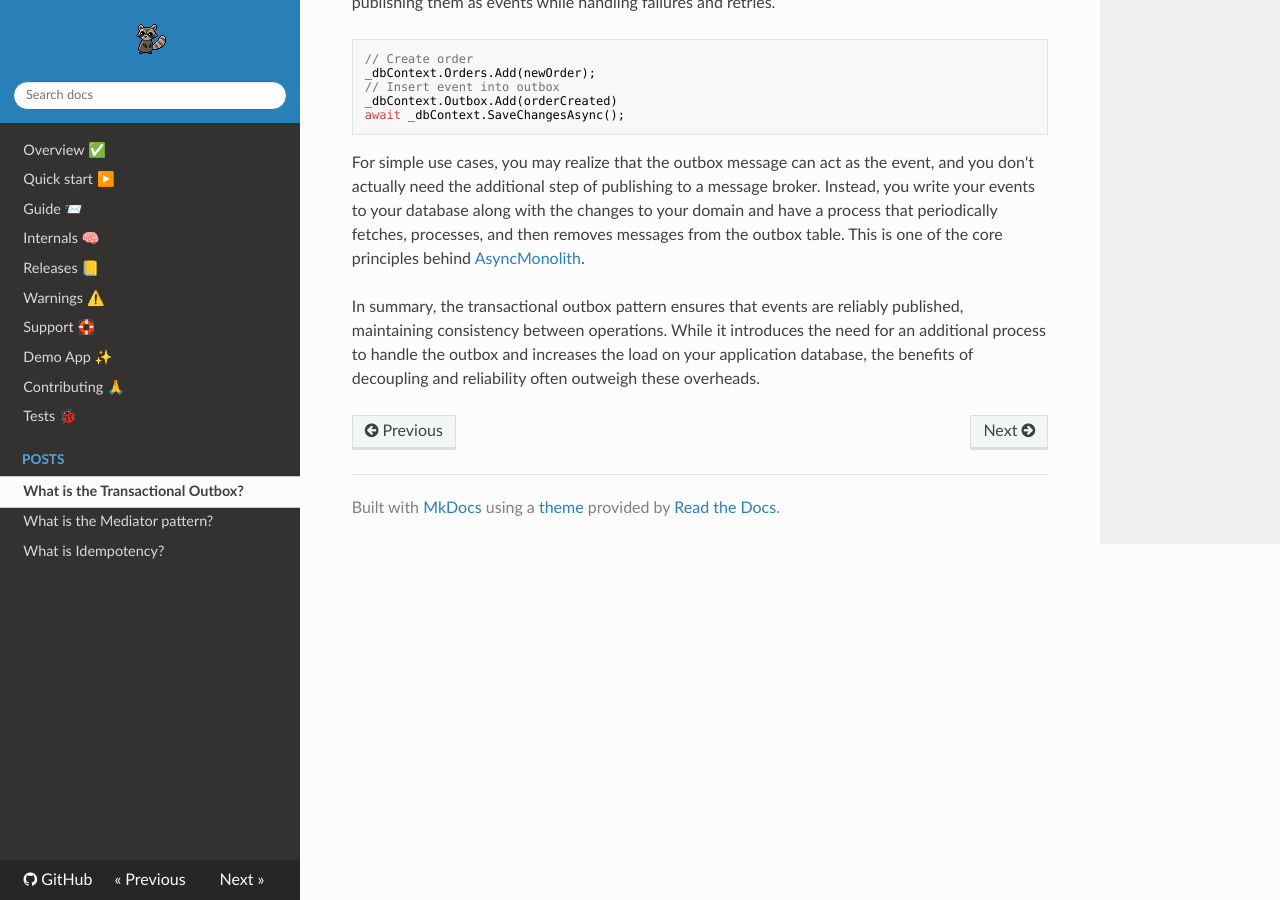
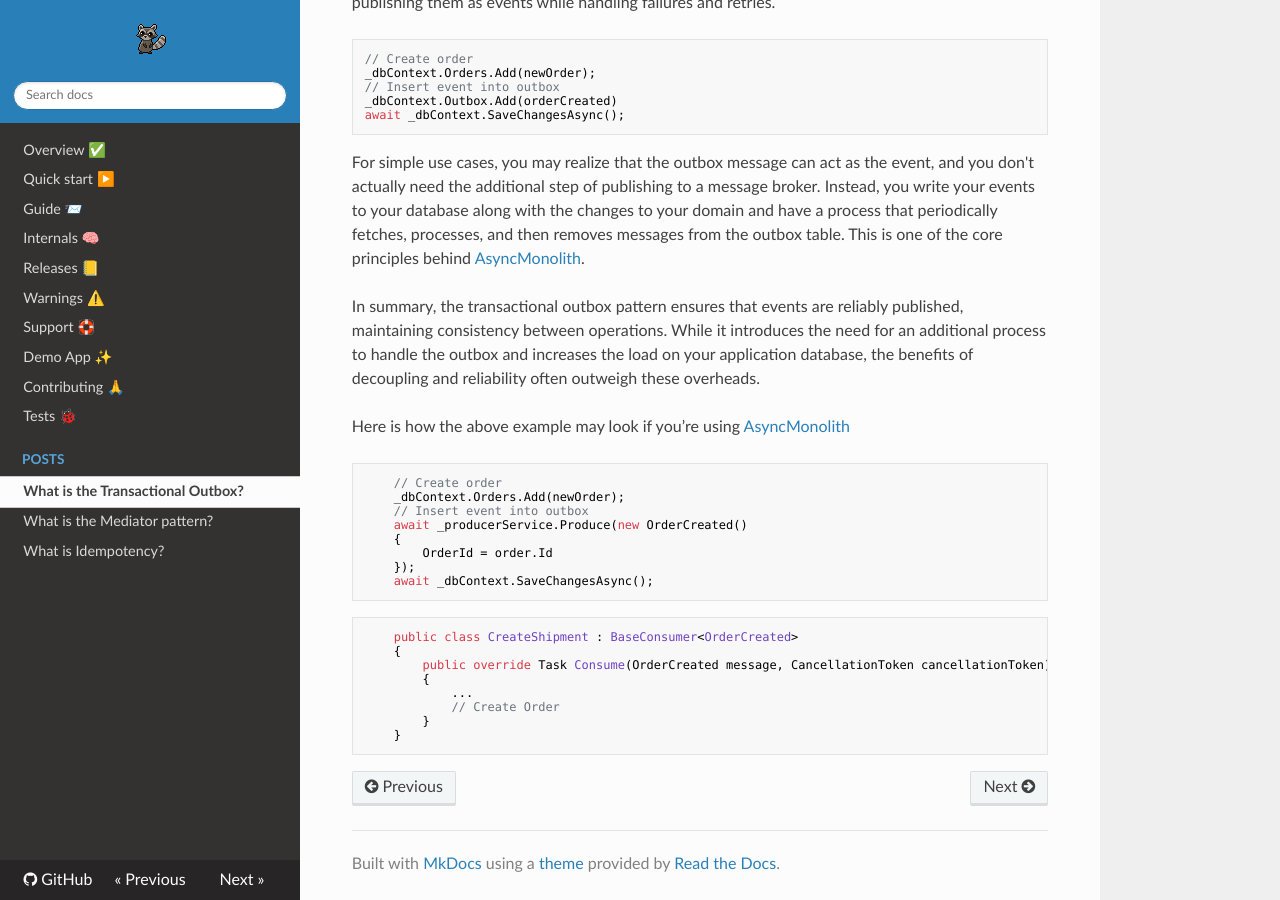
Before and after one commit to Timmoth/AsyncMonolith, an MkDocs documentation site: the page built from docs/posts/transactional-outbox.md, in a window 1280 px wide and 900 px high, scrolled down 992 px. Built offline with MkDocs 1.6.1, drawn with Linux system fonts in a browser that asks for light colours; nearby versions of some CDN libraries.

````diff
--- a/docs/posts/transactional-outbox.md
+++ b/docs/posts/transactional-outbox.md
@@ -45,3 +45,27 @@ await _dbContext.SaveChangesAsync();
 For simple use cases, you may realize that the outbox message can act as the event, and you don't actually need the additional step of publishing to a message broker. Instead, you write your events to your database along with the changes to your domain and have a process that periodically fetches, processes, and then removes messages from the outbox table. This is one of the core principles behind [AsyncMonolith](https://github.com/Timmoth/AsyncMonolith).
 
 In summary, the transactional outbox pattern ensures that events are reliably published, maintaining consistency between operations. While it introduces the need for an additional process to handle the outbox and increases the load on your application database, the benefits of decoupling and reliability often outweigh these overheads.
+
+Here is how the above example may look if you’re using [AsyncMonolith](https://github.com/Timmoth/AsyncMonolith)
+
+```csharp
+    // Create order
+    _dbContext.Orders.Add(newOrder);
+    // Insert event into outbox
+    await _producerService.Produce(new OrderCreated()
+    {
+        OrderId = order.Id
+    });
+    await _dbContext.SaveChangesAsync();
+```
+
+```csharp
+    public class CreateShipment : BaseConsumer<OrderCreated>
+    {
+        public override Task Consume(OrderCreated message, CancellationToken cancellationToken)
+        {
+            ...
+            // Create Order
+        }
+    }
+```
````
Also changed, not shown: README.md (+35 -0 lines).
